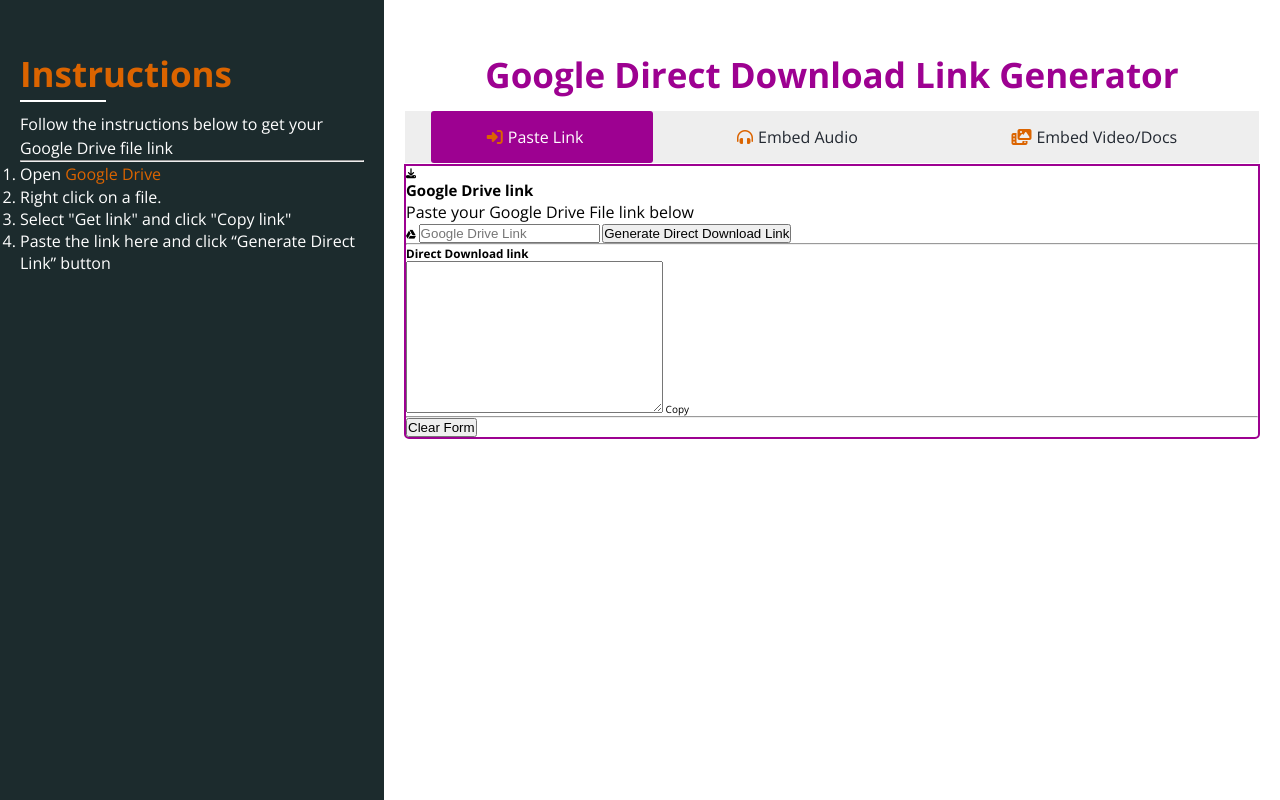
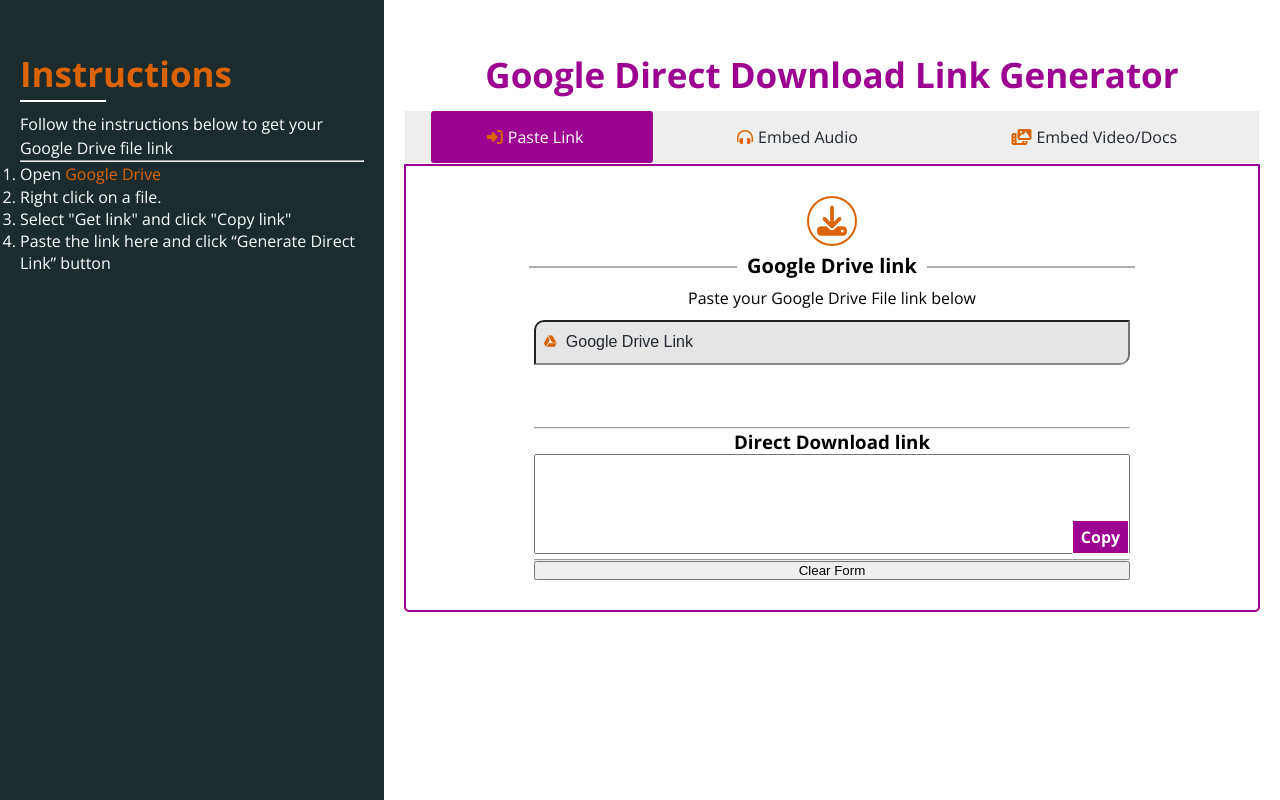
Before and after one commit to liloby/GoogleDriveDownloadLink, a plain HTML site: page index.html in a window 1280 px wide. Drawn offline with nearby package versions, Linux system fonts and the light colour scheme.

Commit message:
finished basic css and html

```diff
--- a/styles.css
+++ b/styles.css
@@ -170,3 +170,138 @@
 #reset:checked ~ section .content-video {
   display: block;
 }
+
+section .content {
+  margin: 3rem auto;
+  text-align: center;
+}
+
+.content > i {
+  font-size: 3rem;
+  color: var(--color-sec);
+  border: 2px solid;
+  padding: 8px;
+  border-radius: 5rem;
+}
+
+.content h2 {
+  font-size: 2rem;
+  line-height: 2;
+  padding: 0 1rem;
+  position: relative;
+}
+
+.content h2::before, .content h2::after {
+  content: "";
+  width: 25%;
+  height: 2px;
+  background-color: rgb(171, 171, 171);
+  display: inline-block;
+  margin: 0 1rem .5rem 0;
+}
+
+.content h2::after {
+  margin: 0 0 .5rem 1rem;
+}
+
+.content p {
+  padding-bottom: 1rem;
+}
+
+.content form {
+  width: 70%;
+  margin: 0 auto;
+  display: flex;
+  flex-direction: column;
+}
+
+.content form label {
+  position: relative;
+  margin: 0 auto;
+  width: 100%;
+}
+
+.content form label input {
+  display: block;
+  width: 100%;
+  padding: 1.3rem 3rem;
+  border-radius: 10px 0;
+  border-bottom: 2px solid rgba(0,0,0,.4);
+  margin-bottom: 2rem;
+  background-color: rgba(0,0,0,.1);
+  outline: none;
+  color: var(--color-dark-grey);
+  transition: all .3;
+}
+
+.content form label input:focus:invalid {
+  font-size: 1.6rem;
+  border-bottom: 2px solid var(--color-sec);
+}
+
+.content form label input:focus:valid {
+  font-size: 1.6rem;
+  border-bottom: 2px solid rgb(9, 178, 0);
+  background-color: #E8F0FE;
+}
+
+.content form i {
+  position: absolute;
+  left: 1rem;
+  top: 1.5rem;
+  font-size: 1.3rem;
+  color: var(--color-sec);
+}
+
+::placeholder {
+  font-size: 1.6rem;
+  color: var(--color-dark-grey);
+}
+
+.content .btn {
+  padding: 1.2rem;
+  font-size: 1.6rem;
+  font-weight: 700;
+  background-color: var(--var-sec);
+  outline: none;
+  border: none;
+  border-radius: 3px;
+  color: white;
+  cursor: pointer;
+  transition: all .3s;
+}
+
+.content .btn:hover {
+  background-color: var(--color-primary);
+}
+
+.embed-code {
+  font-size: 1.6rem;
+  position: relative;
+}
+
+.content form textarea {
+  width: 100%;
+  height: 10rem;
+  outline: none;
+  font-size: 1.6rem;
+  font-family: inherit;
+}
+
+.embed-code span {
+  position: absolute;
+  right: 1px;
+  bottom: 5px;
+  font-size: 1.6rem;
+  font-weight: 700;
+  background-color: var(--color-primary);
+  color: white;
+  padding: 5px 8px;
+  border: 1px solid white;
+  cursor: pointer;
+  transition: all .3;
+}
+
+.embed-code span:hover {
+  font-size: 1.8rem;
+}
```
